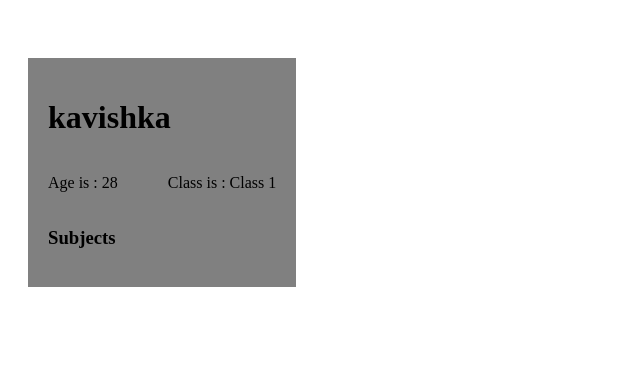
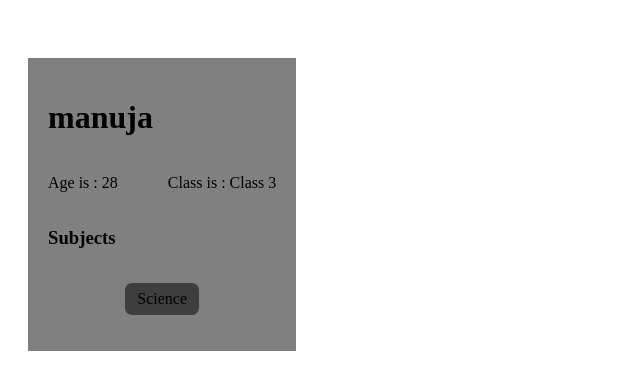
Before and after one commit to Kavishka15055/Nodejs_Practical, a website: page index.html in a window 1280 px wide. Shown: the top 390 px of the page, without its empty margins (0-640 px from the left). Drawn offline with Linux system fonts and the light colour scheme.

Commit message:
Update index.html

```diff
--- a/index.html
+++ b/index.html
@@ -11,14 +11,14 @@
       <main class="main">
 
 <div class="card">
-            <h1 class="name">kavishka</h1>
+            <h1 class="name">manuja</h1>
             <div class="infor">
                 <p>Age is : 28</p>
-                <p>Class is : Class 1</p>
+                <p>Class is : Class 3</p>
             </div>
             <h3>Subjects</h3>
             <div class="subjects">
-
+                <p>Science</p>
             </div>
         </div>
 
```
